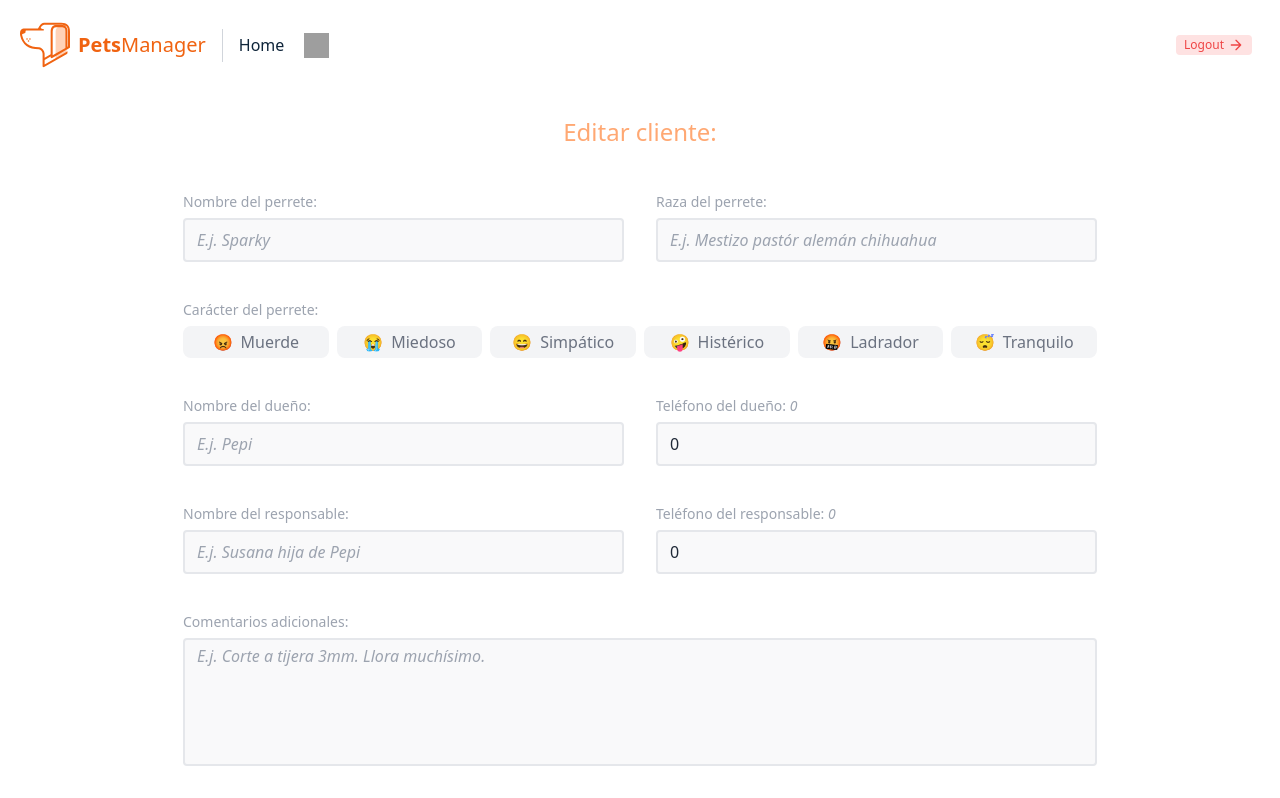
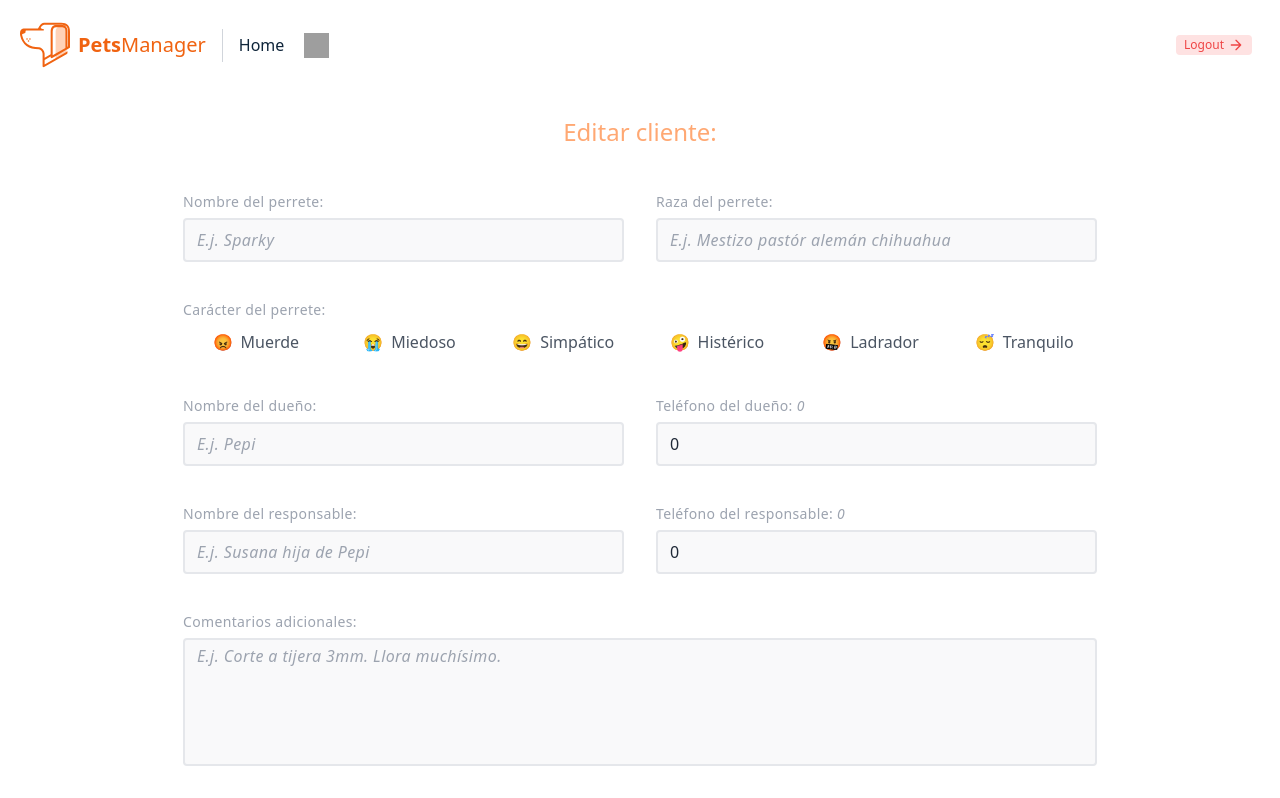
Before and after one commit to jalofernandez/canessa-crm, a Vue app: page /editar/1 in a window 1280 px wide. Shown: the top 798 px of the page. Built offline with nearby package versions, Linux system fonts and the light colour scheme; no server answers; the database is empty; sample sign-in values are in the browser's storage; grey boxes are pictures that could not be loaded.

Commit message:
feat: colors added by tailwindcss classes to enabled dark theme

```diff
--- a/src/App.vue
+++ b/src/App.vue
@@ -1,7 +1,7 @@
 <template>
-  <div id="app" class="min-h-screen grid grid-rows-1">
+  <div id="app" class="min-h-screen grid grid-rows-1 bg-white dark:bg-black">
     <TheNavbar v-if="isUserLoggedIn" />
-    <main :class="['w-full', 'text-gray-600', 'body-font', 'relative', { 'pt-20' : isUserLoggedIn}]">
+    <main :class="['w-full', 'text-gray-600', 'body-font', 'relative', 'bg-white', 'dark:bg-navy-900', { 'pt-20' : isUserLoggedIn}]">
       <transition name="page-transition" appear>
         <router-view/>
       </transition>
--- a/src/components/TheBrand.vue
+++ b/src/components/TheBrand.vue
@@ -1,7 +1,7 @@
 <template>
   <router-link to="/" class="special-link anim-appear flex title-font font-medium items-center">
     <img alt="Vue logo" src="../assets/logos/petsmanager--logotype.svg" width="50" height="50">
-    <span class="ml-2 text-xl font-light text-brand-500 hover:text-brand-300 dark:text-sky-100 dark:hover:text-sky-300">
+    <span class="ml-2 text-xl font-light text-brand-500 hover:text-brand-300">
       <span class="font-bold">Pets</span>Manager
     </span>
   </router-link>
--- a/src/styles/tailwind.css
+++ b/src/styles/tailwind.css
@@ -51,17 +51,31 @@ html.light {
   font-style: italic;
   font-weight: 300;
 }
+
 .radio input ~ label {
+  cursor: pointer;
+  -webkit-transition: all 0.15s ease;
+  -moz-transition: all 0.15s ease;
+  -ms-transition: all 0.15s ease;
+  -o-transition: all 0.15s ease;
+  transition: all 0.15s ease;
+}
+
+html.light .radio input ~ label {
   background-color: #f3f4f6; /* bg-gray-100 */
   color: #6b7280; /* bg-gray-500 */
-  cursor: pointer;
-  transition: all 0.15s ease;
 }
-.radio input:hover ~ label {
+html.dark .radio input ~ label {
+  background-color: #22567b; /* bg-navy-500 */
+  color: #fffcfb; /* bg-brand-50 */
+}
+html.light .radio input:hover ~ label,
+html.dark .radio input:hover ~ label {
   background-color: #ffd2b7; /* bg-brand-100 */
   color: #d2560d; /* bg-brand-600 */
 }
-.radio input:checked ~ label {
+html.light .radio input:checked ~ label,
+html.dark .radio input:checked ~ label {
   background-color: #f06311; /* bg-brand-500 */
   color: #fffcfb; /* bg-brand-50 */
 }
--- a/src/views/Editor.vue
+++ b/src/views/Editor.vue
@@ -18,7 +18,7 @@
         <div class="p-3 sm:p-4 w-full sm:w-1/2">
           <div class="relative">
             <!-- "NAME" input -->
-            <label for="clientName" class="leading-8 text-sm font-medium text-gray-400">
+            <label for="clientName" class="leading-8 text-sm font-medium text-gray-400 dark:text-sky-300 tracking-wide">
               Nombre del perrete: <em class="font-light">{{ client.name }}</em>
             </label>
             <input
@@ -27,7 +27,7 @@
               id="clientName"
               name="clientName"
               placeholder="E.j. Sparky"
-              class="w-full rounded border-2 border-gray-200 focus:border-brand-500 outline-none py-1 px-3 bg-gray-100 focus:bg-white focus:ring-2 focus:ring-brand-100 bg-opacity-50 text-base text-gray-800 leading-8 transition-colors duration-200 ease-in-out"
+              class="w-full rounded border-2 border-gray-200 focus:border-brand-500 dark:border-navy-500 outline-none py-1 px-3 bg-gray-100 focus:bg-white dark:bg-navy-700 dark:focus:bg-navy-500 dark:active:bg-navy-500 bg-opacity-50 dark:placeholder-navy-300 dark:focus:placeholder-navy-500 text-base text-gray-800 dark:text-white leading-8 tracking-wide transition-colors duration-200 ease-in-out"
             >
           </div>
         </div>
@@ -35,7 +35,7 @@
         <div class="p-3 sm:p-4 w-full sm:w-1/2">
           <div class="relative">
             <!-- "BREED" input -->
-            <label for="clientBreed" class="leading-8 text-sm font-medium text-gray-400">
+            <label for="clientBreed" class="leading-8 text-sm font-medium text-gray-400 dark:text-sky-300 tracking-wide">
               Raza del perrete: <em class="font-light">{{ client.breed }}</em>
             </label>
             <input
@@ -44,14 +44,14 @@
               id="clientBreed"
               name="clientBreed"
               placeholder="E.j. Mestizo pastór alemán chihuahua"
-              class="w-full rounded border-2 border-gray-200 focus:border-brand-500 outline-none py-1 px-3 bg-gray-100 focus:bg-white focus:ring-2 focus:ring-brand-100 bg-opacity-50 text-base text-gray-800 leading-8 transition-colors duration-200 ease-in-out"
+              class="w-full rounded border-2 border-gray-200 focus:border-brand-500 dark:border-navy-500 outline-none py-1 px-3 bg-gray-100 focus:bg-white dark:bg-navy-700 dark:focus:bg-navy-500 dark:active:bg-navy-500 bg-opacity-50 dark:placeholder-navy-300 dark:focus:placeholder-navy-500 text-base text-gray-800 dark:text-white leading-8 tracking-wide transition-colors duration-200 ease-in-out"
             >
           </div>
         </div>
 
         <div class="p-3 sm:p-4 w-full">
           <!-- "MOOD" Radio btns -->
-          <h5 class="leading-8 text-sm font-medium text-gray-400">
+          <h5 class="leading-8 text-sm font-medium text-gray-400 dark:text-sky-300 tracking-wide">
             Carácter del perrete: <em class="font-light">{{ client.mood }}</em>
           </h5>
           <div class="grid grid-cols-2 md:grid-cols-6 gap-4 md:gap-2 w-full">
@@ -121,7 +121,7 @@
         <div class="p-3 sm:p-4 w-full sm:w-1/2">
           <div class="relative">
             <!-- "OWNER" input -->
-            <label for="clientOwner" class="leading-8 text-sm font-medium text-gray-400">
+            <label for="clientOwner" class="leading-8 text-sm font-medium text-gray-400 dark:text-sky-300 tracking-wide">
               Nombre del dueño: <em class="font-light">{{ client.owner }}</em>
             </label>
             <input
@@ -130,7 +130,7 @@
               id="clientOwner"
               name="clientOwner"
               placeholder="E.j. Pepi"
-              class="w-full rounded border-2 border-gray-200 focus:border-brand-500 outline-none py-1 px-3 bg-gray-100 focus:bg-white focus:ring-2 focus:ring-brand-100 bg-opacity-50 text-base text-gray-800 leading-8 transition-colors duration-200 ease-in-out"
+              class="w-full rounded border-2 border-gray-200 focus:border-brand-500 dark:border-navy-500 outline-none py-1 px-3 bg-gray-100 focus:bg-white dark:bg-navy-700 dark:focus:bg-navy-500 dark:active:bg-navy-500 bg-opacity-50 dark:placeholder-navy-300 dark:focus:placeholder-navy-500 text-base text-gray-800 dark:text-white leading-8 tracking-wide transition-colors duration-200 ease-in-out"
             >
           </div>
         </div>
@@ -138,7 +138,7 @@
         <div class="p-3 sm:p-4 w-full sm:w-1/2">
           <div class="relative">
             <!-- "BREED" input -->
-            <label for="ownerPhone" class="leading-8 text-sm font-medium text-gray-400">
+            <label for="ownerPhone" class="leading-8 text-sm font-medium text-gray-400 dark:text-sky-300 tracking-wide">
               Teléfono del dueño: <em class="font-light">{{ client.ownerPhone }}</em>
             </label>
             <input
@@ -147,7 +147,7 @@
               id="ownerPhone"
               name="ownerPhone"
               placeholder="E.j. 666111666"
-              class="w-full rounded border-2 border-gray-200 focus:border-brand-500 outline-none py-1 px-3 bg-gray-100 focus:bg-white focus:ring-2 focus:ring-brand-100 bg-opacity-50 text-base text-gray-800 leading-8 transition-colors duration-200 ease-in-out"
+              class="w-full rounded border-2 border-gray-200 focus:border-brand-500 dark:border-navy-500 outline-none py-1 px-3 bg-gray-100 focus:bg-white dark:bg-navy-700 dark:focus:bg-navy-500 dark:active:bg-navy-500 bg-opacity-50 dark:placeholder-navy-300 dark:focus:placeholder-navy-500 text-base text-gray-800 dark:text-white leading-8 tracking-wide transition-colors duration-200 ease-in-out"
             >
             <!-- <small id="ownerPhoneError" class="">
               That´s a f***ckin´numbah, folk!
@@ -158,7 +158,7 @@
         <div class="p-3 sm:p-4 w-full sm:w-1/2">
           <div class="relative">
             <!-- "GUARDIAN" input -->
-            <label for="guardianName" class="leading-8 text-sm font-medium text-gray-400">
+            <label for="guardianName" class="leading-8 text-sm font-medium text-gray-400 dark:text-sky-300 tracking-wide">
               Nombre del responsable: <em class="font-light">{{ client.guardian }}</em>
             </label>
             <input
@@ -167,7 +167,7 @@
               id="guardianName"
               name="guardianName"
               placeholder="E.j. Susana hija de Pepi"
-              class="w-full rounded border-2 border-gray-200 focus:border-brand-500 outline-none py-1 px-3 bg-gray-100 focus:bg-white focus:ring-2 focus:ring-brand-100 bg-opacity-50 text-base text-gray-800 leading-8 transition-colors duration-200 ease-in-out"
+              class="w-full rounded border-2 border-gray-200 focus:border-brand-500 dark:border-navy-500 outline-none py-1 px-3 bg-gray-100 focus:bg-white dark:bg-navy-700 dark:focus:bg-navy-500 dark:active:bg-navy-500 bg-opacity-50 dark:placeholder-navy-300 dark:focus:placeholder-navy-500 text-base text-gray-800 dark:text-white leading-8 tracking-wide transition-colors duration-200 ease-in-out"
             >
           </div>
         </div>
@@ -175,7 +175,7 @@
         <div class="p-3 sm:p-4 w-full sm:w-1/2">
           <div class="relative">
             <!-- "GUARDIAN PHONE" input -->
-            <label for="guardianPhone" class="leading-8 text-sm font-medium text-gray-400">
+            <label for="guardianPhone" class="leading-8 text-sm font-medium text-gray-400 dark:text-sky-300 tracking-wide">
               Teléfono del responsable: <em class="font-light">{{ client.guardianPhone }}</em>
             </label>
             <input
@@ -184,7 +184,7 @@
               id="guardianPhone"
               name="guardianPhone"
               placeholder="E.j. 666232323"
-              class="w-full rounded border-2 border-gray-200 focus:border-brand-500 outline-none py-1 px-3 bg-gray-100 focus:bg-white focus:ring-2 focus:ring-brand-100 bg-opacity-50 text-base text-gray-800 leading-8 transition-colors duration-200 ease-in-out"
+              class="w-full rounded border-2 border-gray-200 focus:border-brand-500 dark:border-navy-500 outline-none py-1 px-3 bg-gray-100 focus:bg-white dark:bg-navy-700 dark:focus:bg-navy-500 dark:active:bg-navy-500 bg-opacity-50 dark:placeholder-navy-300 dark:focus:placeholder-navy-500 text-base text-gray-800 dark:text-white leading-8 tracking-wide transition-colors duration-200 ease-in-out"
             >
             <!-- <small id="guardianPhoneError" class="">
               That´s another cell´numbah, dude!
@@ -194,7 +194,7 @@
 
         <div class="p-3 sm:p-4 w-full">
           <div class="relative">
-            <label for="someComment" class="leading-8 text-sm font-medium text-gray-400">
+            <label for="someComment" class="leading-8 text-sm font-medium text-gray-400 dark:text-sky-300 tracking-wide">
               Comentarios adicionales:
             </label>
             <textarea
@@ -203,14 +203,17 @@
               type="text"
               aria-describedby="emailHelp"
               placeholder="E.j. Corte a tijera 3mm. Llora muchísimo."
-              class="w-full h-32 rounded outline-none border-2 border-gray-200 focus:border-brand-500 py-1 px-3 bg-gray-100 focus:bg-white focus:ring-2 focus:ring-pink-200 bg-opacity-50 text-base text-gray-800 leading-6 transition-colors duration-200 ease-in-out resize-none"
+              class="w-full h-32 rounded border-2 border-gray-200 focus:border-brand-500 dark:border-navy-500 outline-none py-1 px-3 bg-gray-100 focus:bg-white dark:bg-navy-700 dark:focus:bg-navy-500 dark:active:bg-navy-500 bg-opacity-50 dark:placeholder-navy-300 dark:focus:placeholder-navy-500 text-base text-gray-800 dark:text-white leading-6 tracking-wide transition-colors duration-200 ease-in-out resize-none"
             ></textarea>
           </div>
         </div>
 
         <!-- Submit btn -->
         <div class="p-3 w-full">
-          <button type="submit" class="flex mx-auto text-white bg-pink-500 border-0 py-2 px-8 focus:outline-none hover:bg-pink-600 rounded text-lg tracking-wide">
+          <button
+            type="submit"
+            class="flex mx-auto border-0 rounded py-2 px-8 bg-brand-500 focus:outline-none hover:bg-brand-600 text-white text-lg tracking-wide"
+          >
             Guardar cambios
           </button>
         </div>
--- a/src/views/Home.vue
+++ b/src/views/Home.vue
@@ -6,7 +6,7 @@
         v-model.trim="searchQuery"
         type="text"
         placeholder="Para buscar o filtrar..."
-        class="rounded border-2 border-gray-200 focus:border-brand-500 outline-none py-1 px-3 bg-gray-100 focus:bg-white focus:ring-2 focus:ring-brand-100 bg-opacity-50 text-base text-gray-800 leading-8 transition-colors duration-200 ease-in-out"
+        class="rounded border-2 border-gray-200 focus:border-brand-500 dark:border-navy-500 outline-none py-1 px-3 bg-gray-100 focus:bg-white dark:bg-navy-700 dark:focus:bg-navy-500 dark:active:bg-navy-500 bg-opacity-50 dark:placeholder-navy-300 dark:focus:placeholder-navy-500 text-base text-gray-800 dark:text-white leading-8 tracking-wide transition-colors duration-200 ease-in-out"
       />
       <router-link
         to="/nuevo"
```
Also changed, not shown: src/views/Add.vue (+19 -16 lines), src/views/Login.vue (+13 -12 lines).
